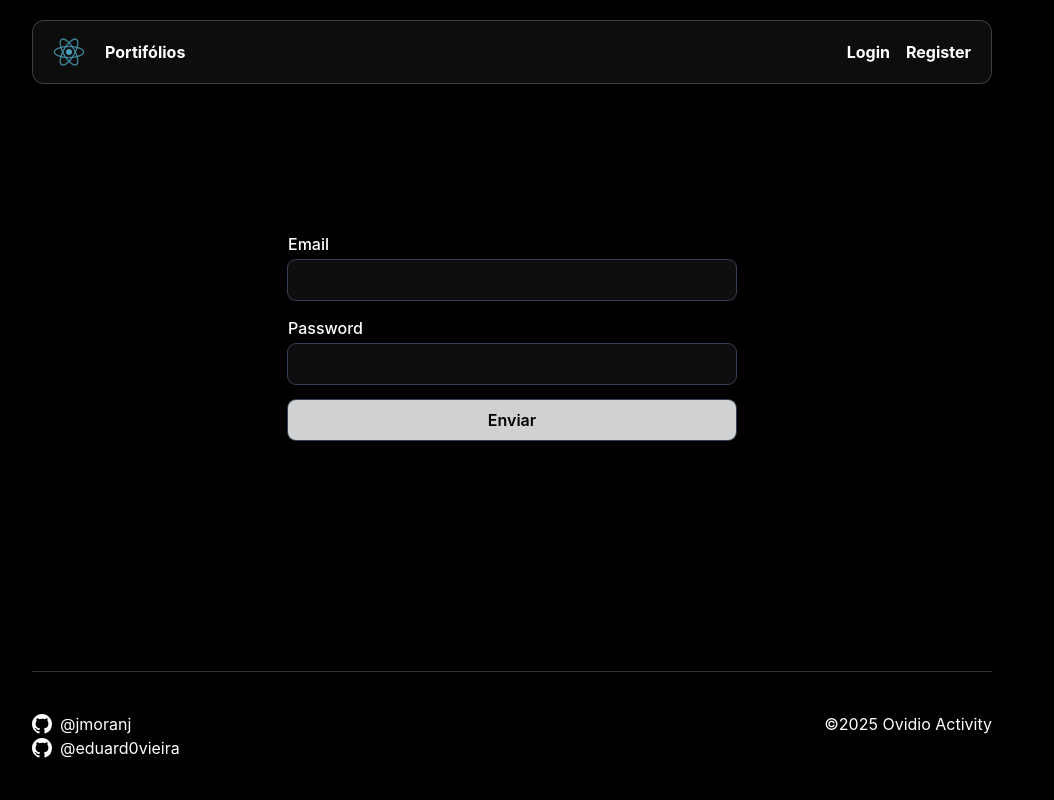
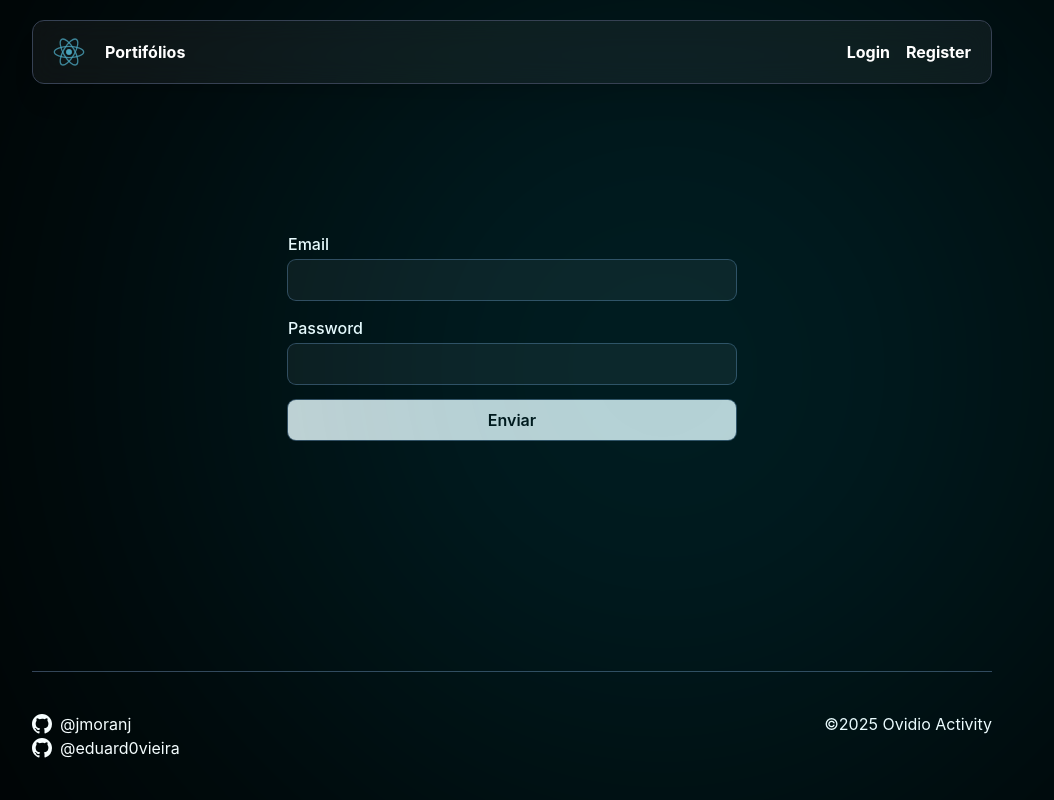
Before and after one commit to jmoranj/ovidio-job, a React (Vite) app: page /login in a window 1280 px wide. Shown: the whole page, without its empty margins (128-1182 px from the left). Built offline with nearby package versions, Linux system fonts and the light colour scheme.

Commit message:
Add BlurShadow component and update styles in Footer, Header, and SliderContainerProjectCard: enhance visual effects and improve layout consistency across components.

```diff
--- /dev/null
+++ b/src/components/BlurShadow.tsx
@@ -0,0 +1,22 @@
+import { motion } from "motion/react";
+
+export default function BlurShadow() {
+  return (
+    <motion.div
+      animate={{
+        y: [0, -400, 0],
+        x: [0, -500, 0],
+        scale: [1, 2, 1],
+        opacity: [0.3, 0.6, 0.3]
+      }}
+
+      transition={{
+        duration: 20,
+        repeat: Infinity,
+        ease: "easeInOut"
+      }}
+      className="fixed bottom-0 right-0 w-[400px] h-[400px]
+                bg-cyan-400 blur-[200px] rounded-full pointer-events-none"
+    />
+  )
+}
--- a/src/components/Footer.tsx
+++ b/src/components/Footer.tsx
@@ -2,7 +2,7 @@ import GitHubIcon from "./icons/GitHubIcon"
 
 export default function Footer() {
   return (
-    <footer className="flex mt-auto justify-between border-t-1 border-white/20 py-10">
+    <footer className="flex mt-auto justify-between border-t-1 border-gray-700 py-10">
       <div className="flex flex-col justify-start text-white">
         <a href="https://github.com/jmoranj" target="_blank" className="flex items-center gap-2">
           <GitHubIcon size={20} />
--- a/src/components/Header.tsx
+++ b/src/components/Header.tsx
@@ -7,14 +7,14 @@ export default function Header() {
       initial={{ opacity: 0, y: 300 }}
       animate={{ opacity: 1, y: 0 }}
       transition={{ duration: 1.0, ease: "easeOut" }}
-      className="fixed top-0 left-0 right-0 mx-6 md:mx-40 mt-5 z-99 flex items-center justify-between h-16 p-5 bg-white/5 backdrop-blur-md border border-white/20 shadow-xl shadow-black/10 rounded-xl">
+      className="fixed top-0 left-0 right-0 mx-6 md:mx-40 mt-5 z-99 flex items-center justify-between h-16 p-5 bg-white/5 backdrop-blur-md border border-gray-700 shadow-xl shadow-black/10 rounded-xl">
       <div className="flex items-center justify-start gap-5">
         <a href="/">
           <ReactIcon className="animate-pulse" />
         </a>
         <nav className="flex justify-center">
           <div className="text-white font-bold flex gap-4 hover:text-cyan-500 transition-all duration-300">
-            <a href="#colaborative">Portifólios</a>
+            <a href="/#colaborative">Portifólios</a>
           </div>
         </nav>
       </div>
--- a/src/components/portifolio/PortifolioContainer.tsx
+++ b/src/components/portifolio/PortifolioContainer.tsx
@@ -3,7 +3,7 @@ import SliderContainerProjectCard from "./SliderContainerProjectCard";
 
 export default function PortifolioContainer() {
   return (
-    <div className="flex flex-col w-full my-5 text-white/30 font-bold text-3xl gap-10">
+    <div className="flex flex-col w-full my-40 text-white/30 font-bold text-3xl gap-10">
 
       <section id="colaborative">
         <h2 className="transition-all duration-300 text-white">
--- a/src/components/portifolio/SliderContainerProjectCard.tsx
+++ b/src/components/portifolio/SliderContainerProjectCard.tsx
@@ -1,7 +1,7 @@
 export default function SliderContainerProjectCard( { children }: { children: React.ReactNode }) {
   return (
     <div className="w-full h-full my-5
-    bg-white/5 backdrop-blur-md border border-white/20 shadow-xl shadow-black/10 rounded-xl p-4">
+    bg-white/5 backdrop-blur-md border border-gray-700 shadow-xl shadow-black/10 rounded-xl p-4">
       <div className="flex gap-5 overflow-x-auto overflow-y-hidden scrollbar-hide">
         {children}
       </div>
--- a/src/routes/login.tsx
+++ b/src/routes/login.tsx
@@ -2,6 +2,7 @@
 import LoginForm from '@/components/form/LoginForm'
 import { createFileRoute } from '@tanstack/react-router'
 import { motion } from "framer-motion";
+import BlurShadow from '@/components/BlurShadow';
 
 
 export const Route = createFileRoute('/login')({
@@ -17,6 +18,7 @@ function Login() {
       transition={{ duration: 5, ease: "easeOut" }}
       className="w-full max-w-md">
         <LoginForm />
+        <BlurShadow />
       </motion.div>
     </div>
   )
```
